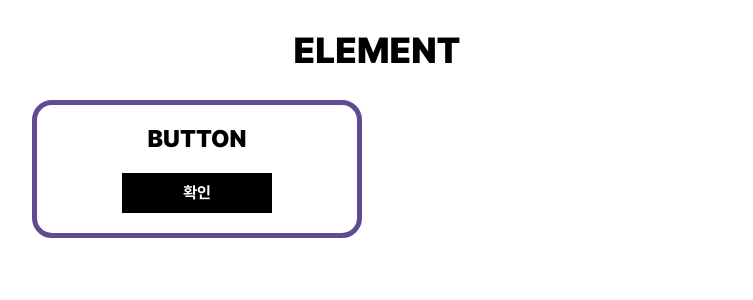
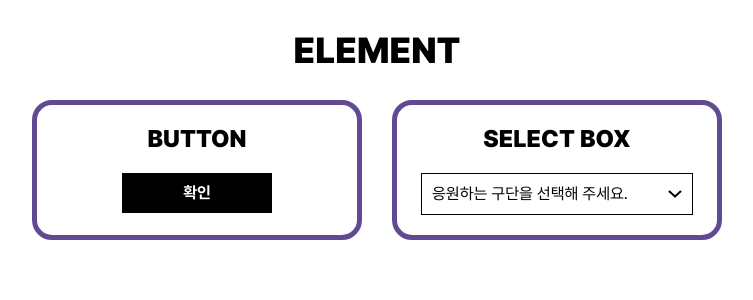
Before and after one commit to ParkGana/component-react-vite, a Next.js app: page / in a window 1280 px wide. Shown: the top 300 px of the page, without its empty margins (263-1016 px from the left). Built offline with nearby package versions, Linux system fonts and the light colour scheme.

Commit message:
SELECT BOX 구현

```diff
--- /dev/null
+++ b/src/component/select-box/select-box.hook.ts
@@ -0,0 +1,45 @@
+import { useEffect, useRef, useState } from 'react'
+
+export function useSelectBox(selectCallback: (value: string) => void) {
+    const ref = useRef<any>(null)
+
+    const [isOpen, setIsOpen] = useState<boolean>(false)
+
+    useEffect(() => {
+        document.addEventListener('mousedown', onClickOutside)
+
+        return () => {
+            document.removeEventListener('mousedown', onClickOutside)
+        }
+    }, [ref])
+
+    /* SELECT BOX 외부 영역 클릭 이벤트 */
+    const onClickOutside = (e: any): void => {
+        if (ref.current && !ref.current.contains(e.target as Node)) {
+            setIsOpen(false)
+        }
+    }
+
+    /* SELECT BOX 클릭 이벤트 */
+    const onToggleSelect = () => {
+        setIsOpen(!isOpen)
+    }
+
+    /* SELECT BOX 선택 이벤트 */
+    const onSelectOption = (value: string) => {
+        selectCallback(value)
+    }
+
+    return {
+        state: {
+            isOpen
+        },
+        ref: {
+            ref
+        },
+        event: {
+            onToggleSelect,
+            onSelectOption
+        }
+    }
+}
--- /dev/null
+++ b/src/component/select-box/select-box.style.ts
@@ -0,0 +1,53 @@
+import styled from 'styled-components'
+
+export namespace SelectBoxStyle {
+    export const Container = styled.div`
+        ${({ theme }) => `
+            width: 250px;
+            position: relative;
+            display: grid;
+            grid-template-columns: auto 14px;
+            align-items: center;
+            justify-content: space-between;
+            border: 1px solid ${theme.color.black};
+            padding: 10px;
+            cursor: pointer;
+        `}
+    `
+
+    export const Selected = styled.p`
+        ${({ theme }) => `
+            ${theme.font.body1};
+            color: ${theme.color.black};
+        `}
+    `
+
+    export const Arrow = styled.img``
+
+    export namespace Option {
+        export const Container = styled.div<{ isOpen: boolean }>`
+            ${({ theme, isOpen }) => `
+                position: absolute;
+                top: 40px;
+                left: -1px;
+                right: -1px;
+                display: ${isOpen ? 'block' : 'none'};
+                border: 1px solid ${theme.color.black};
+                z-index: 1;
+            `}
+        `
+
+        export const SafetyContainer = styled.div<{ isSelected: boolean }>`
+            ${({ theme, isSelected }) => `
+                background-color: ${theme.color.white};
+                ${theme.font.body1};
+                font-weight: ${isSelected ? '700' : '400'};
+                padding: 10px;
+
+                :hover {
+                    background-color: ${theme.color.lightgray};
+                }
+            `}
+        `
+    }
+}
--- /dev/null
+++ b/src/component/select-box/select-box.view.tsx
@@ -0,0 +1,32 @@
+import { useSelectBox } from './select-box.hook'
+import { SelectBoxStyle } from './select-box.style'
+
+export function SelectBox({
+    selected,
+    options,
+    selectCallback
+}: {
+    selected: string
+    options: string[]
+    selectCallback: (value: string) => void
+}) {
+    const { state, ref, event } = useSelectBox(selectCallback)
+
+    return (
+        <SelectBoxStyle.Container ref={ref.ref} onClick={event.onToggleSelect}>
+            <SelectBoxStyle.Selected>{selected}</SelectBoxStyle.Selected>
+            <SelectBoxStyle.Arrow src={`/icons/select-${state.isOpen ? 'up' : 'down'}.png`} alt="icon" />
+            <SelectBoxStyle.Option.Container isOpen={state.isOpen}>
+                {options.map((option, index) => (
+                    <SelectBoxStyle.Option.SafetyContainer
+                        key={index}
+                        isSelected={selected === option}
+                        onClick={() => event.onSelectOption(option)}
+                    >
+                        {option}
+                    </SelectBoxStyle.Option.SafetyContainer>
+                ))}
+            </SelectBoxStyle.Option.Container>
+        </SelectBoxStyle.Container>
+    )
+}
--- a/src/configuration/color.ts
+++ b/src/configuration/color.ts
@@ -3,5 +3,7 @@ export const color = {
 
     black: '#000000',
 
-    purple: '#604B93'
+    purple: '#604B93',
+
+    lightgray: '#EEEEEE'
 }
--- a/src/section/element/element.hook.ts
+++ b/src/section/element/element.hook.ts
@@ -1,12 +1,27 @@
+import { useState } from 'react'
+
 export function useElement() {
     /* BUTTON 클릭 이벤트 */
     const onClickButton = () => {
         window.alert('버튼이 클릭되었습니다.')
     }
 
+    /****************************************************************************************************/
+
+    const [selected, setSelected] = useState<string>('응원하는 구단을 선택해 주세요.')
+
+    /* SELECT BOX 선택 이벤트 */
+    const onSelectOption = (value: string) => {
+        setSelected(value)
+    }
+
     return {
+        state: {
+            selected
+        },
         event: {
-            onClickButton
+            onClickButton,
+            onSelectOption
         }
     }
 }
--- a/src/section/element/element.view.tsx
+++ b/src/section/element/element.view.tsx
@@ -2,15 +2,35 @@ import { Category } from '@/src/component/common/category/category.view'
 import { useElement } from './element.hook'
 import { Button } from '@/src/component/button/button.view'
 import { Item } from '@/src/component/common/item/item.view'
+import { SelectBox } from '@/src/component/select-box/select-box.view'
 
 export function ElementSection() {
-    const { event } = useElement()
+    const { state, event } = useElement()
 
     return (
         <Category title={'ELEMENT'}>
             <Item title={'BUTTON'}>
                 <Button clickCallback={event.onClickButton} />
             </Item>
+
+            <Item title={'SELECT BOX'}>
+                <SelectBox
+                    selected={state.selected}
+                    options={[
+                        '기아 타이거즈',
+                        '두산 베어스',
+                        '롯데 자이언츠',
+                        '삼성 라이온즈',
+                        '키움 히어로즈',
+                        '한화 이글스',
+                        'KT 위즈',
+                        'LG 트윈스',
+                        'NC 다이노스',
+                        'SSG 랜더스'
+                    ]}
+                    selectCallback={event.onSelectOption}
+                />
+            </Item>
         </Category>
     )
 }
```
Also changed, not shown: public/icons/select-down.png (added), public/icons/select-up.png (added).
